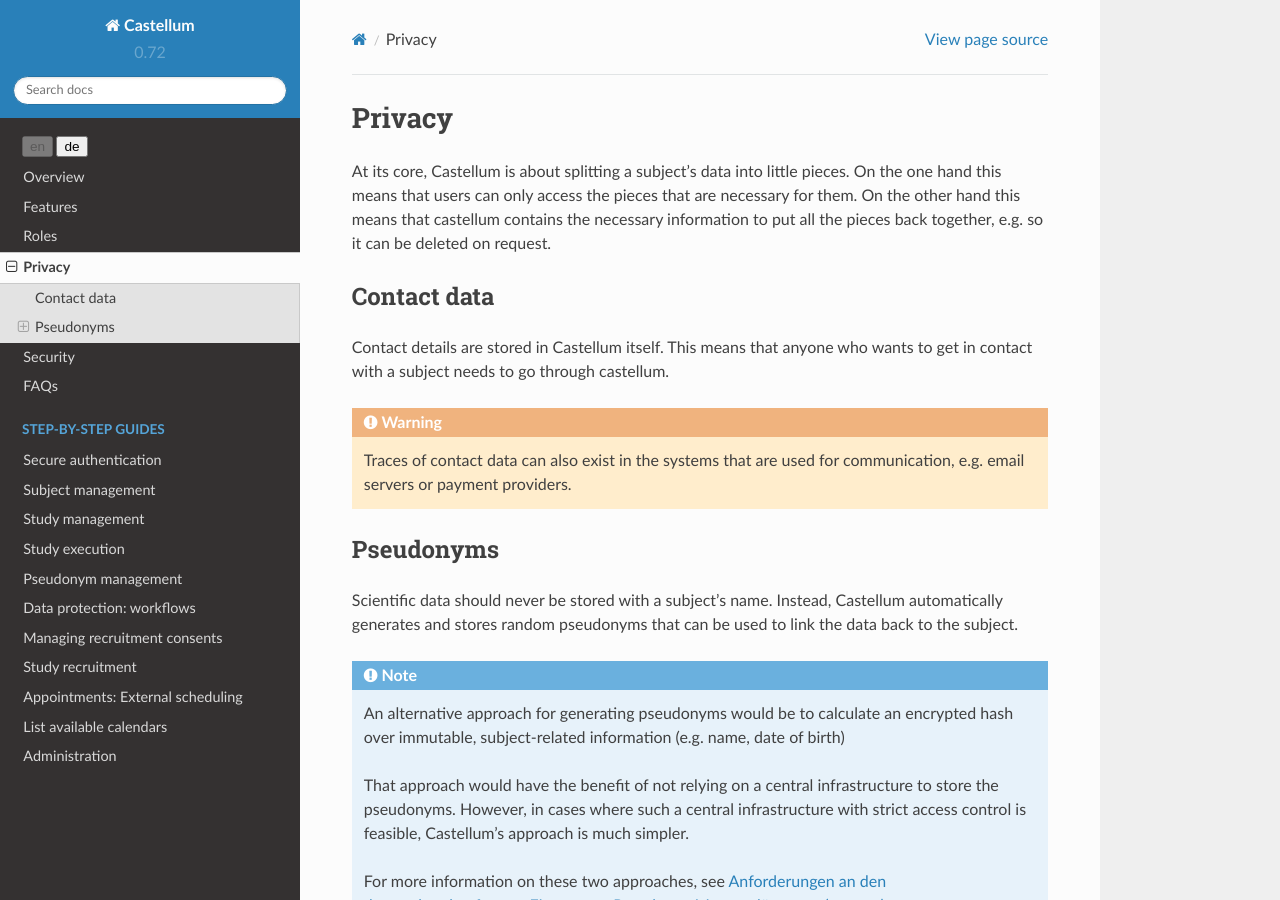
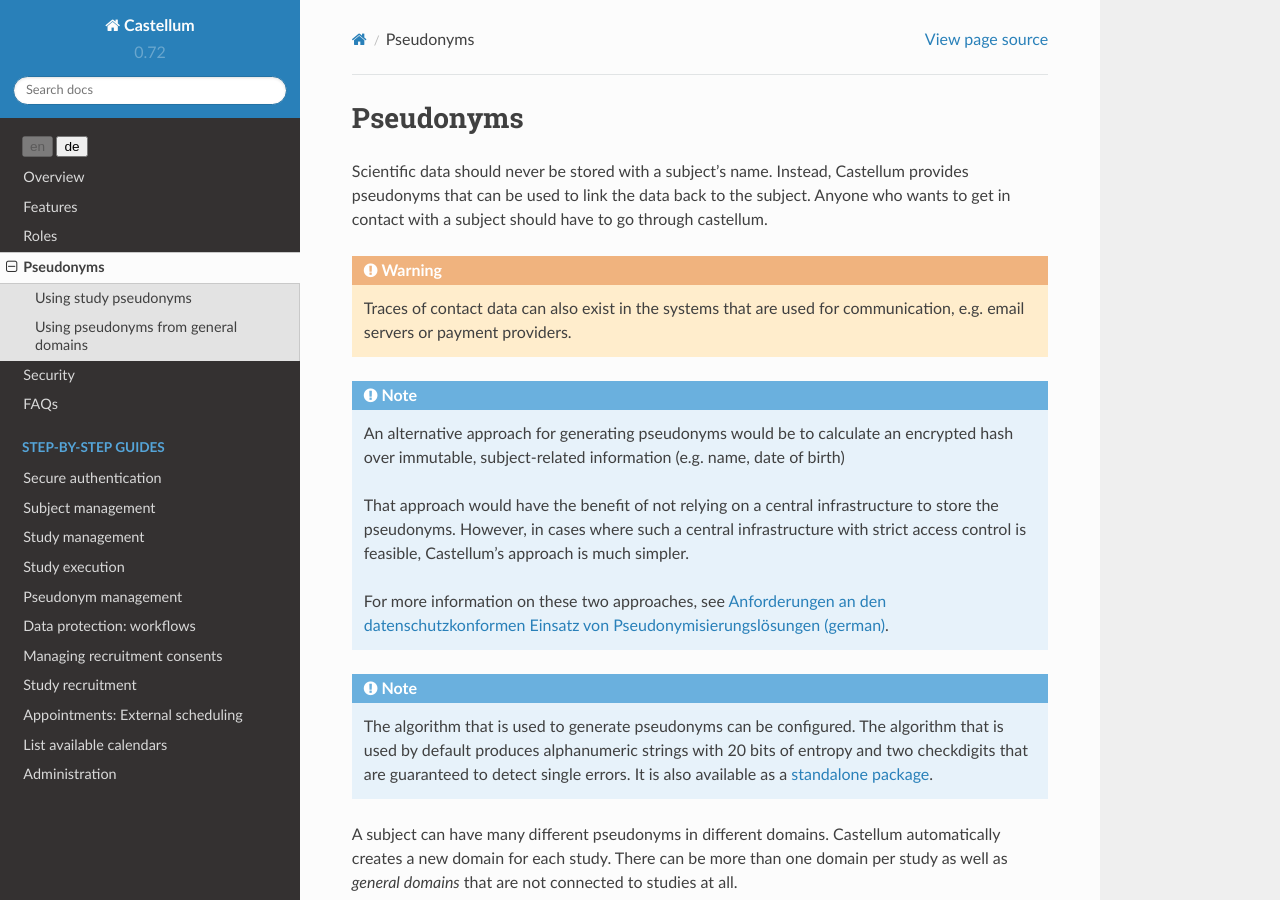
Before and after one commit to DouglasNeuroInformatics/castellum, a Sphinx documentation site: the page built from source/pseudonyms.rst, in a window 1280 px wide and 900 px high. Built offline with Sphinx 7.4.7 and the Read the Docs theme 2.0.0, drawn with Linux system fonts in a browser that asks for light colours.

Commit message:
rename privacy to pseudonyms

```diff
--- a/source/index.rst
+++ b/source/index.rst
@@ -12,7 +12,7 @@ Welcome to Castellum's documentation!
    overview
    features
    roles
-   privacy
+   pseudonyms
    security
    faqs
 
--- a/source/privacy.rst
+++ b/source/pseudonyms.rst
@@ -1,30 +1,14 @@
-Privacy
-=======
+Pseudonyms
+==========
 
-At its core, Castellum is about splitting a subject's data into little pieces.
-On the one hand this means that users can only access the pieces that are
-necessary for them. On the other hand this means that castellum contains the
-necessary information to put all the pieces back together, e.g. so it can be
-deleted on request.
-
-
-Contact data
-------------
-
-Contact details are stored in Castellum itself. This means that anyone who
-wants to get in contact with a subject needs to go through castellum.
+Scientific data should never be stored with a subject's name. Instead,
+Castellum provides pseudonyms that can be used to link the data back to the
+subject. Anyone who wants to get in contact with a subject should have to go
+through castellum.
 
 .. warning::
     Traces of contact data can also exist in the systems that are used for
     communication, e.g. email servers or payment providers.
-
-
-Pseudonyms
-----------
-
-Scientific data should never be stored with a subject's name. Instead,
-Castellum automatically generates and stores random pseudonyms that can be used
-to link the data back to the subject.
 
 .. note::
     An alternative approach for generating pseudonyms would be to calculate an
@@ -62,7 +46,7 @@ use a single domain for all bio samples. Or you could use separate domains for
 blood, saliva, stool, ….
 
 Using study pseudonyms
-~~~~~~~~~~~~~~~~~~~~~~
+----------------------
 
 Whenever you collect data in the context of a study, it should be stored with a
 study pseudonym. Pseudonyms can also be printed on questionnaires or passed to
@@ -80,7 +64,7 @@ Relevant guides:
 .. _general-domains:
 
 Using pseudonyms from general domains
-~~~~~~~~~~~~~~~~~~~~~~~~~~~~~~~~~~~~~
+-------------------------------------
 
 Central repositories (e.g. for bio samples or IQ scores) often store data that
 is not related to a specific study. In these cases, you can use pseudonyms from
```
